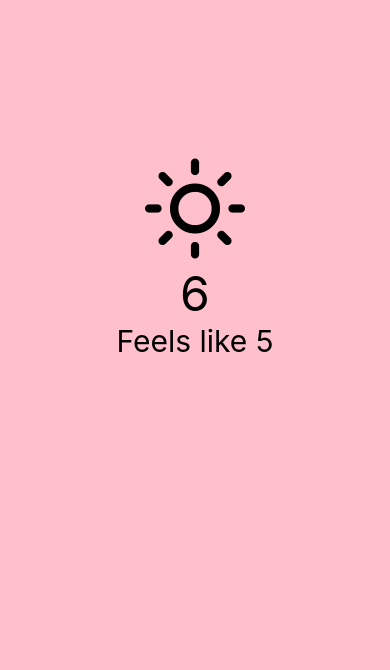
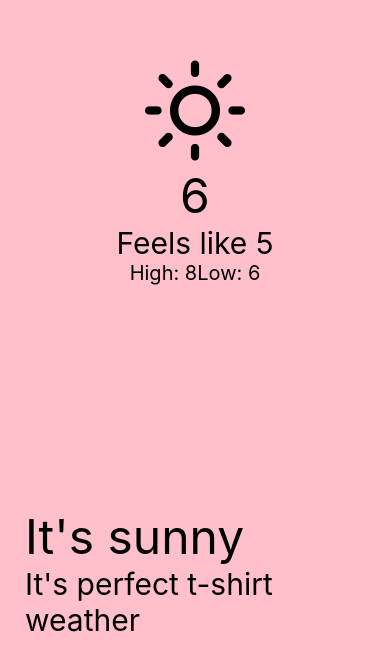
Before and after one commit to hmjk99/WeatherApp-ReactNative, a React Native app: screen / in a window 390 px wide. Shown: the part 166-836 px from the top of the page. Built offline with nearby package versions, Linux system fonts and the light colour scheme.

Commit message:
finished refractoring current weather

```diff
--- a/src/components/RowText.js
+++ b/src/components/RowText.js
@@ -1,8 +1,8 @@
 import React from 'react'
-import { View, Text, StyleSheet } from 'react-native'
+import { View, Text } from 'react-native'
 
 const RowText = (props) => {
-    const { messageOne, messageTwo, containerStyles, messageOneStyles, messageTwoStyles } = styles
+    const { messageOne, messageTwo, containerStyles, messageOneStyles, messageTwoStyles } = props
     return (
         <View style={containerStyles}>
             <Text style={messageOneStyles}>{messageOne}</Text>
@@ -11,8 +11,5 @@
     )
 }
 
-const styles = StyleSheet.create({
-
-})
 
 export default RowText
--- a/src/screens/CurrentWeather.js
+++ b/src/screens/CurrentWeather.js
@@ -4,15 +4,16 @@
 import RowText from "../components/RowText";
 
 const CurrentWeather = () => {
+  const {wrapper, container, temp, feels, highLow, highLowWrapper, bodyWrapper, description, message} = styles
   return (
-    <SafeAreaView style={styles.wrapper}>
-      <View style={styles.container}>
+    <SafeAreaView style={wrapper}>
+      <View style={container}>
         <Feather name="sun" size={100} color="black" />
-        <Text style={styles.temp}>6</Text>
-        <Text style={styles.feels}>Feels like 5</Text>
-        <RowText messageOne={'High: 8'} messageTwo={'Low: 6'} containerStyles={styles.highLowWrapper} messageOneStyles={styles.highLow} messageTwoStyles={styles.highLow}/>
+        <Text style={temp}>6</Text>
+        <Text style={feels}>Feels like 5</Text>
+        <RowText messageOne={'High: 8'} messageTwo={'Low: 6'} containerStyles={highLowWrapper} messageOneStyles={highLow} messageTwoStyles={highLow}/>
       </View>
-      <RowText messageOne={'It\'s sunny'} messageTwo={'It\'s perfect t-shirt weather'} containerStyles={styles.bodyWrapper} messageOneStyles={styles.description} messageTwoStyles={styles.message}/>
+      <RowText messageOne={'It\'s sunny'} messageTwo={'It\'s perfect t-shirt weather'} containerStyles={bodyWrapper} messageOneStyles={description} messageTwoStyles={message}/>
     </SafeAreaView>
   )
 }
```
